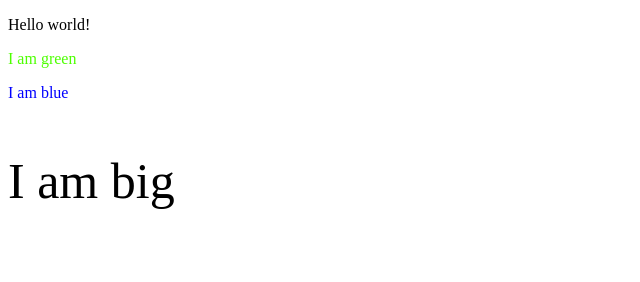
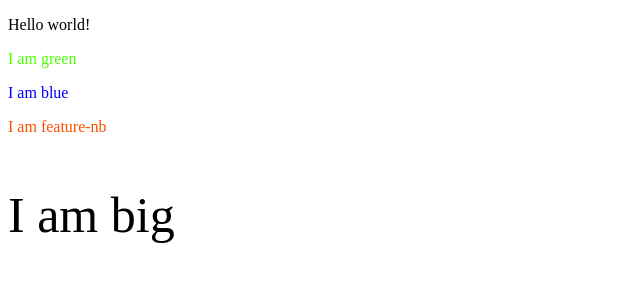
Before and after one commit to yaswanth572/html, a plain HTML site: page index.html in a window 1280 px wide. Shown: the whole page, without its empty margins (0-640 px from the left). Drawn offline with Linux system fonts and the light colour scheme.

Commit message:
feature line

```diff
--- a/index.html
+++ b/index.html
@@ -5,6 +5,7 @@
 <p>Hello world!</p>
 <p style="color:rgb(77, 255, 0);">I am green</p>
 <p style="color:blue;">I am blue</p>
+<p style="color:#ff4d00;">I am feature-nb</p>
 <p style="font-size:50px;">I am big</p>
 
 </body>
```
